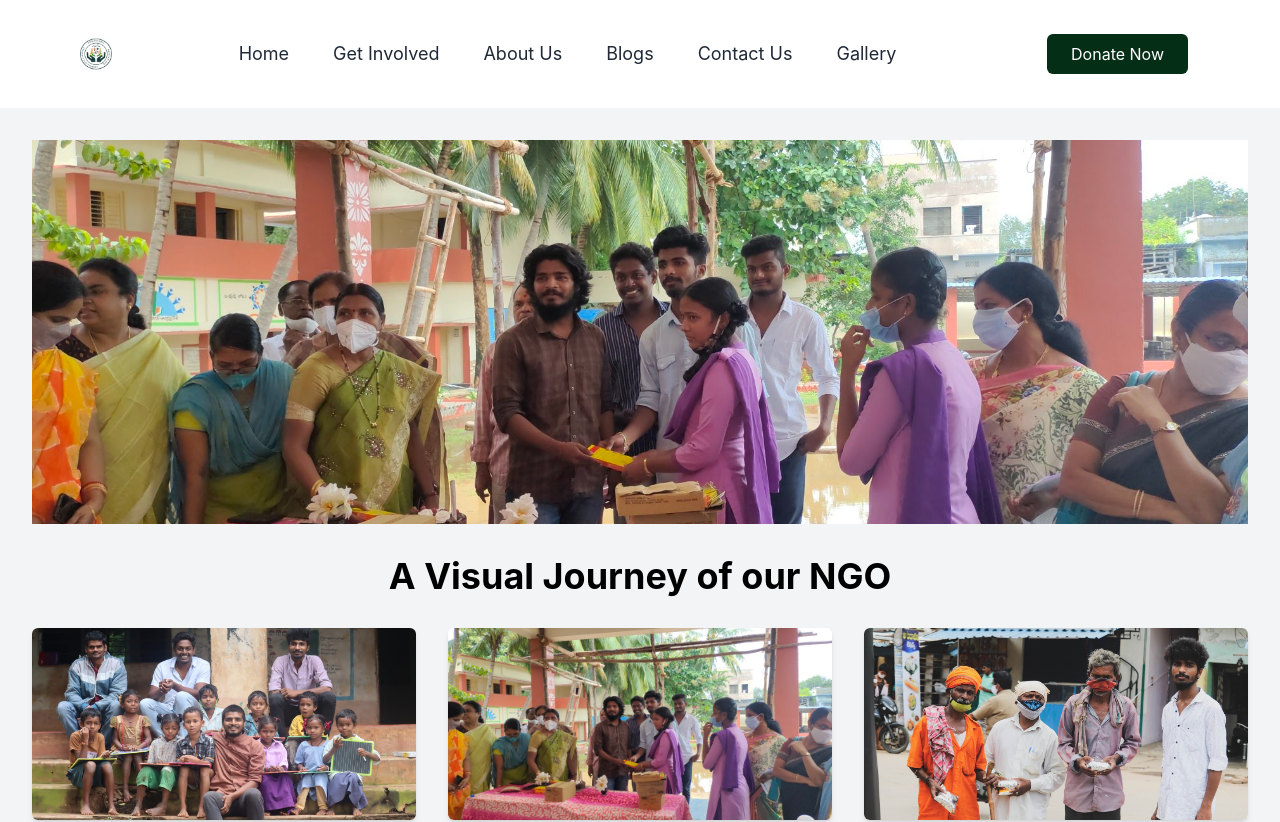
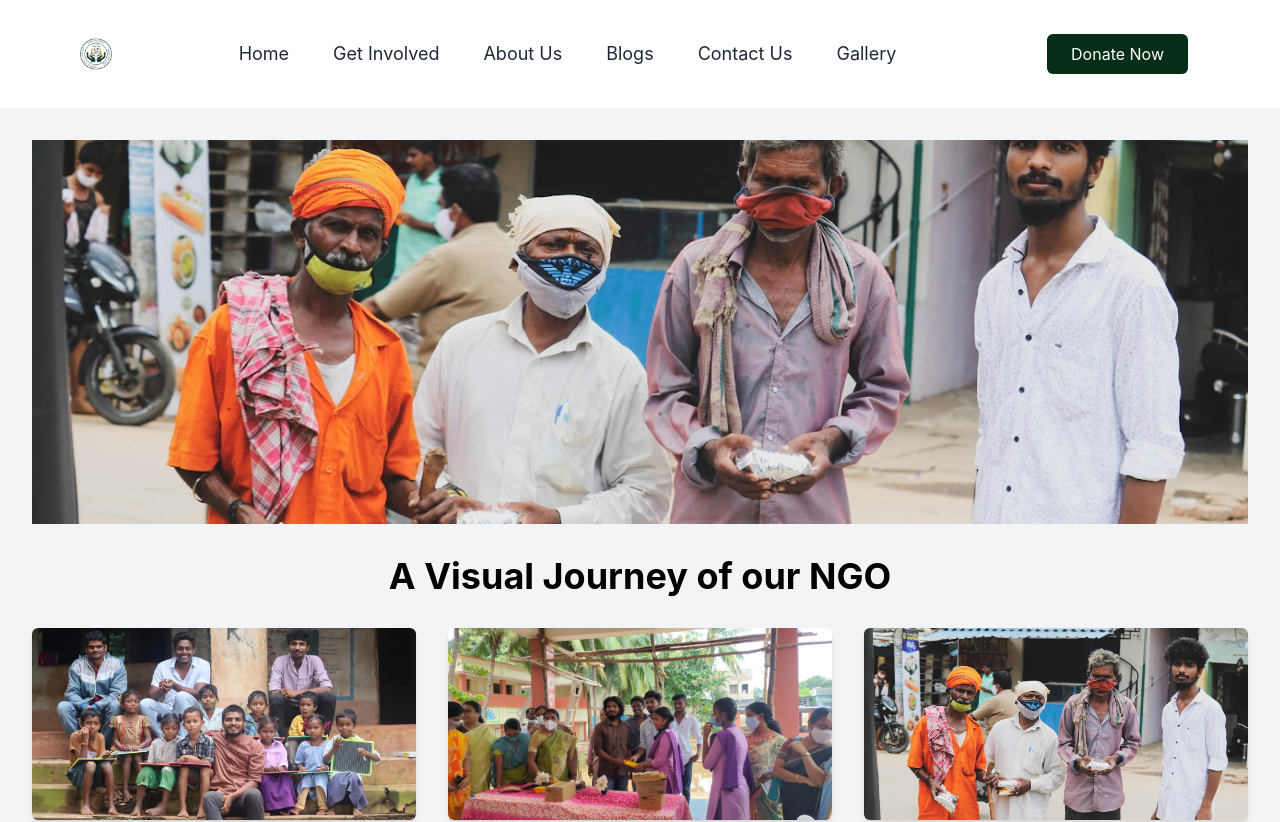
Before and after one commit to ddileep01/assngo-website, a Next.js app: page /gallery in a window 1280 px wide. Shown: the top 822 px of the page. Built offline with nearby package versions, Linux system fonts and the light colour scheme.

Commit message:
feat: minor content update

```diff
--- a/pages/blogs.js
+++ b/pages/blogs.js
@@ -6,7 +6,7 @@ import Footer from "../components/footer";
 const blogsList = [
   {
     id: 1,
-    title: "Plantation Program Blog",
+    title: "Plantation Program",
     image: "/img/gallery/gi10.jpg",
     description: `
     Feel how difficult it would be to breathe if you carried a cylinder of oxygen on your back. This could be what we face shortly with rising global warming resulting in climate change which would impact you and me.
@@ -16,7 +16,7 @@ const blogsList = [
   },
   {
     id: 2,
-    title: "Food Donation Program Blog",
+    title: "Food Donation Program",
     image: "/img/gallery/gi3.jpg",
     description: `
     If God appears to me and asks me for a wish to fulfill. Then, I would wish for everyone in the world to be blessed with 3 meals every day, and that too be a balanced diet. You may be wondering why I made that wish. According to Global Hunger Index 2021, India’s score of 27.5 is considered to be serious. It is due to a timely and balanced diet that provides a healthy physique. And it is believed that “health is wealth.”
@@ -26,7 +26,7 @@ const blogsList = [
   },
   {
     id: 3,
-    title: "Blood Donation Program Blog",
+    title: "Blood Donation Program",
     image: "https://i.ibb.co/1mkq8Mp/8c36296f-6da3-4eb3-aa87-e1aef12143c3.jpg",
     description: `
     Blood is considered to be the lifeline of our bodies. Everyone believes that it would be available easily. However, this is not the case. The blood can be stored only for 3-4 days, which will also be under cold conditions. In addition, some limitations make blood arrangements difficult.
--- a/pages/gallery.js
+++ b/pages/gallery.js
@@ -30,11 +30,11 @@ const Gallery = () => {
       image: "https://i.ibb.co/cwhJNQk/gi5.jpg",
       description: "Et laboriosam velit non quibusdam ducimus et repellat voluptatem eum quis ipsum aut galisum odio nam doloribus commodi et magnam quibusdam.",
     },
-    {
-      id: 6,
-      image: "https://i.ibb.co/jRwWKrQ/gi6.jpg",
-      description: "Et laboriosam velit non quibusdam ducimus et repellat voluptatem eum quis ipsum aut galisum odio nam doloribus commodi et magnam quibusdam.",
-    },
+    // {
+    //   id: 6,
+    //   image: "https://i.ibb.co/jRwWKrQ/gi6.jpg",
+    //   description: "Et laboriosam velit non quibusdam ducimus et repellat voluptatem eum quis ipsum aut galisum odio nam doloribus commodi et magnam quibusdam.",
+    // },
     {
       id: 7,
       image: "/img/gallery/gi7.jpg",
@@ -70,16 +70,16 @@ const Gallery = () => {
       image: "https://i.ibb.co/sJ1txn2/c8bc1041-d28b-46ee-98b8-1d6106fbc5c0.jpg",
       description: "Et laboriosam velit non quibusdam ducimus et repellat voluptatem eum quis ipsum aut galisum odio nam doloribus commodi et magnam quibusdam.",
     },
-    {
-      id: 14,
-      image: "https://i.ibb.co/rbKpGQ1/24aa0dd1-d904-43ff-9b0c-afd81b83c091.jpg",
-      description: "Et laboriosam velit non quibusdam ducimus et repellat voluptatem eum quis ipsum aut galisum odio nam doloribus commodi et magnam quibusdam.",
-    },
-    {
-      id: 15,
-      image: "https://i.ibb.co/KhVfZZy/de252878-6b5b-4894-8612-92ded38ffde1.jpg",
-      description: "Et laboriosam velit non quibusdam ducimus et repellat voluptatem eum quis ipsum aut galisum odio nam doloribus commodi et magnam quibusdam.",
-    },
+    // {
+    //   id: 14,
+    //   image: "https://i.ibb.co/rbKpGQ1/24aa0dd1-d904-43ff-9b0c-afd81b83c091.jpg",
+    //   description: "Et laboriosam velit non quibusdam ducimus et repellat voluptatem eum quis ipsum aut galisum odio nam doloribus commodi et magnam quibusdam.",
+    // },
+    // {
+    //   id: 15,
+    //   image: "https://i.ibb.co/KhVfZZy/de252878-6b5b-4894-8612-92ded38ffde1.jpg",
+    //   description: "Et laboriosam velit non quibusdam ducimus et repellat voluptatem eum quis ipsum aut galisum odio nam doloribus commodi et magnam quibusdam.",
+    // },
     {
       id: 16,
       image: "https://i.ibb.co/g7Rx0bb/8c612d61-3ebd-401a-824b-9bd96efbaa52.jpg",
@@ -122,10 +122,128 @@ const Gallery = () => {
     }
   ];
 
+  const rolling_images = [
+    // {
+    //   id: 1,
+    //   image: "/img/gallery/gi1.jpg",
+    //   description: "Lorem ipsum dolor sit amet. Et blanditiis blanditiis ut quibusdam enim sit deserunt ratione 33 quod voluptas et eligendi expedita non error quaerat qui deserunt repudiandae.",
+    // },
+    {
+      id: 2,
+      image: "/img/gallery/gi2.jpg",
+      description: "Et laboriosam velit non quibusdam ducimus et repellat voluptatem eum quis ipsum aut galisum odio nam doloribus commodi et magnam quibusdam.",
+    },
+    {
+      id: 3,
+      image: "/img/gallery/gi3.jpg",
+      description: "Et laboriosam velit non quibusdam ducimus et repellat voluptatem eum quis ipsum aut galisum odio nam doloribus commodi et magnam quibusdam.",
+    },
+    // {
+    //   id: 4,
+    //   image: "https://i.ibb.co/560C117/gi4.jpg",
+    //   description: "Et laboriosam velit non quibusdam ducimus et repellat voluptatem eum quis ipsum aut galisum odio nam doloribus commodi et magnam quibusdam.",
+    // },
+    {
+      id: 5,
+      image: "https://i.ibb.co/cwhJNQk/gi5.jpg",
+      description: "Et laboriosam velit non quibusdam ducimus et repellat voluptatem eum quis ipsum aut galisum odio nam doloribus commodi et magnam quibusdam.",
+    },
+    // {
+    //   id: 6,
+    //   image: "https://i.ibb.co/jRwWKrQ/gi6.jpg",
+    //   description: "Et laboriosam velit non quibusdam ducimus et repellat voluptatem eum quis ipsum aut galisum odio nam doloribus commodi et magnam quibusdam.",
+    // },
+    {
+      id: 7,
+      image: "/img/gallery/gi7.jpg",
+      description: "Et laboriosam velit non quibusdam ducimus et repellat voluptatem eum quis ipsum aut galisum odio nam doloribus commodi et magnam quibusdam.",
+    },
+    {
+      id: 8,
+      image: "/img/gallery/gi8.jpg",
+      description: "Et laboriosam velit non quibusdam ducimus et repellat voluptatem eum quis ipsum aut galisum odio nam doloribus commodi et magnam quibusdam.",
+    },
+    {
+      id: 9,
+      image: "/img/gallery/gi9.jpg",
+      description: "Et laboriosam velit non quibusdam ducimus et repellat voluptatem eum quis ipsum aut galisum odio nam doloribus commodi et magnam quibusdam.",
+    },
+    // {
+    //   id: 10,
+    //   image: "https://i.ibb.co/7yKf2zk/7e95c4d1-b9ea-44e2-abed-15f48f9f23cc.jpg",
+    //   description: "Et laboriosam velit non quibusdam ducimus et repellat voluptatem eum quis ipsum aut galisum odio nam doloribus commodi et magnam quibusdam.",
+    // },
+    {
+      id: 11,
+      image: "https://i.ibb.co/MRZp7LM/903e83b4-a7a0-42df-8d37-df9a1851c196.jpg",
+      description: "Et laboriosam velit non quibusdam ducimus et repellat voluptatem eum quis ipsum aut galisum odio nam doloribus commodi et magnam quibusdam.",
+    },
+    // {
+    //   id: 12,
+    //   image: "https://i.ibb.co/3MZZb41/621e46eb-0262-4d91-93af-c43238a8a228.jpg",
+    //   description: "Et laboriosam velit non quibusdam ducimus et repellat voluptatem eum quis ipsum aut galisum odio nam doloribus commodi et magnam quibusdam.",
+    // },
+    {
+      id: 13,
+      image: "https://i.ibb.co/sJ1txn2/c8bc1041-d28b-46ee-98b8-1d6106fbc5c0.jpg",
+      description: "Et laboriosam velit non quibusdam ducimus et repellat voluptatem eum quis ipsum aut galisum odio nam doloribus commodi et magnam quibusdam.",
+    },
+    // {
+    //   id: 14,
+    //   image: "https://i.ibb.co/rbKpGQ1/24aa0dd1-d904-43ff-9b0c-afd81b83c091.jpg",
+    //   description: "Et laboriosam velit non quibusdam ducimus et repellat voluptatem eum quis ipsum aut galisum odio nam doloribus commodi et magnam quibusdam.",
+    // },
+    // {
+    //   id: 15,
+    //   image: "https://i.ibb.co/KhVfZZy/de252878-6b5b-4894-8612-92ded38ffde1.jpg",
+    //   description: "Et laboriosam velit non quibusdam ducimus et repellat voluptatem eum quis ipsum aut galisum odio nam doloribus commodi et magnam quibusdam.",
+    // },
+    // {
+    //   id: 16,
+    //   image: "https://i.ibb.co/g7Rx0bb/8c612d61-3ebd-401a-824b-9bd96efbaa52.jpg",
+    //   description: "Et laboriosam velit non quibusdam ducimus et repellat voluptatem eum quis ipsum aut galisum odio nam doloribus commodi et magnam quibusdam.",
+    // },
+    // {
+    //   id: 17,
+    //   image: "https://i.ibb.co/9Nmbyck/395ea1b6-5bbc-4029-87b9-61bb8ee9422f.jpg",
+    //   description: "Et laboriosam velit non quibusdam ducimus et repellat voluptatem eum quis ipsum aut galisum odio nam doloribus commodi et magnam quibusdam.",
+    // },
+    {
+      id: 18,
+      image: "https://i.ibb.co/1mkq8Mp/8c36296f-6da3-4eb3-aa87-e1aef12143c3.jpg",
+      description: "Et laboriosam velit non quibusdam ducimus et repellat voluptatem eum quis ipsum aut galisum odio nam doloribus commodi et magnam quibusdam.",
+    },
+    {
+      id: 19,
+      image: "https://i.ibb.co/vXvBMpH/226b8227-42fd-4b36-a2af-fda175726e04.jpg",
+      description: "Et laboriosam velit non quibusdam ducimus et repellat voluptatem eum quis ipsum aut galisum odio nam doloribus commodi et magnam quibusdam.",
+    },
+    {
+      id: 20,
+      image: "https://i.ibb.co/gvYVR5p/6918217b-4c9b-4fc4-a973-f21641ba193d.jpg",
+      description: "Et laboriosam velit non quibusdam ducimus et repellat voluptatem eum quis ipsum aut galisum odio nam doloribus commodi et magnam quibusdam.",
+    },
+    {
+      id: 21,
+      image: "https://i.ibb.co/093kdhb/11e24f26-8b1e-4f8f-b1b6-56387ae57bfd.jpg",
+      description: "Et laboriosam velit non quibusdam ducimus et repellat voluptatem eum quis ipsum aut galisum odio nam doloribus commodi et magnam quibusdam.",
+    },
+    {
+      id: 22,
+      image: "https://i.ibb.co/bzZJzTs/86b20426-d6e3-463b-8ae0-d05e05ed4590.jpg",
+      description: "Et laboriosam velit non quibusdam ducimus et repellat voluptatem eum quis ipsum aut galisum odio nam doloribus commodi et magnam quibusdam.",
+    },
+    {
+      id: 23,
+      image: "https://i.ibb.co/M8Px6bJ/e7733df0-5eb7-4fe4-9fc9-5554eaf74bfa.jpg",
+      description: "Et laboriosam velit non quibusdam ducimus et repellat voluptatem eum quis ipsum aut galisum odio nam doloribus commodi et magnam quibusdam.",
+    }
+  ];
+
   useEffect(() => {
     const interval = setInterval(() => {
       setCurrentImageIndex((prevIndex) =>
-        prevIndex === campaigns.length - 1 ? 0 : prevIndex + 1
+        prevIndex === rolling_images.length - 1 ? 0 : prevIndex + 1
       );
     }, 3000); // Change slide every 3 seconds
 
@@ -140,11 +258,11 @@ const Gallery = () => {
           Slideshow
         </h1> */}
         <div className="relative w-full h-96 mb-8">
-          {campaigns.map((campaign, index) => (
+          {rolling_images.map((rolling_images, index) => (
             <img
-              key={campaign.id}
-              src={campaign.image}
-              alt={`Campaign ${campaign.id}`}
+              key={rolling_images.id}
+              src={rolling_images.image}
+              alt={`Gallery ${rolling_images.id}`}
               className={`absolute top-0 left-0 w-full h-full object-cover transition-opacity duration-1000 ${
                 index === currentImageIndex ? "opacity-100" : "opacity-0"
               }`}
```
Also changed, not shown: pages/blogs/[id].js (+6 -4 lines).
